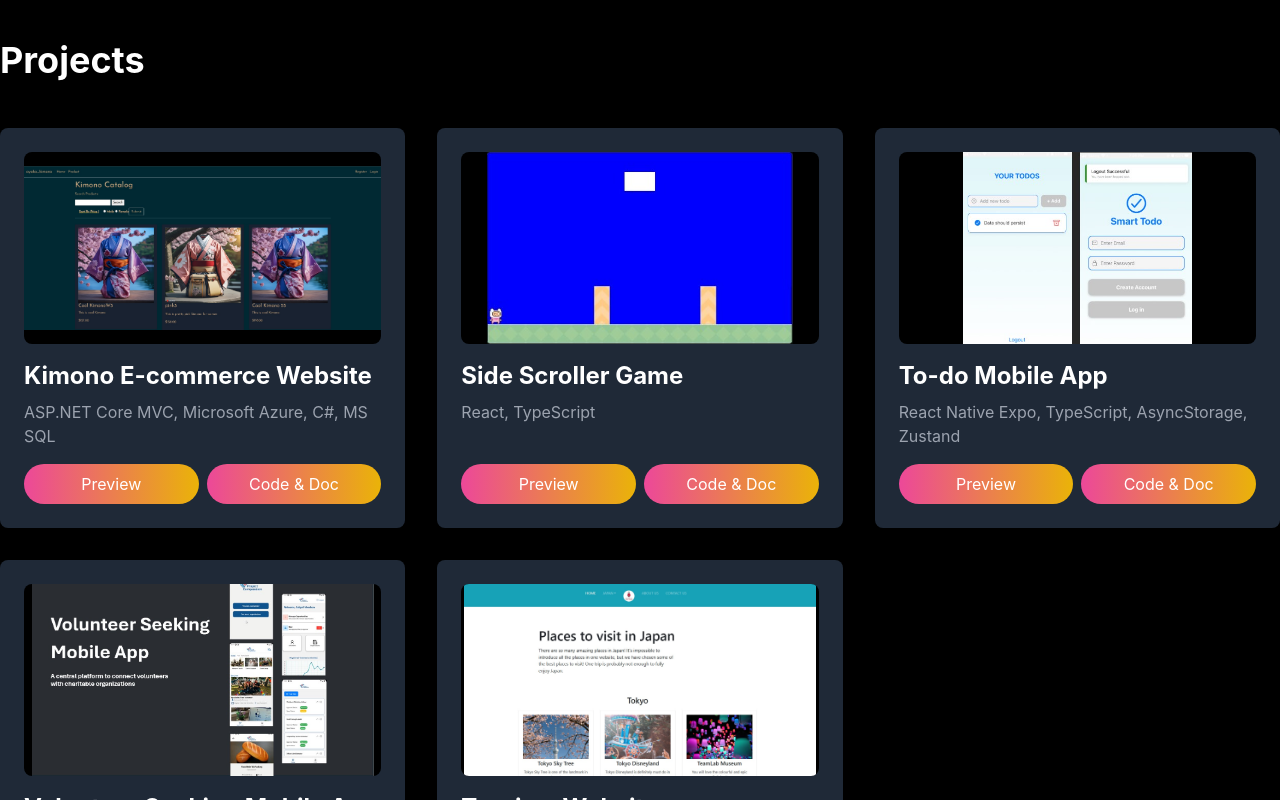
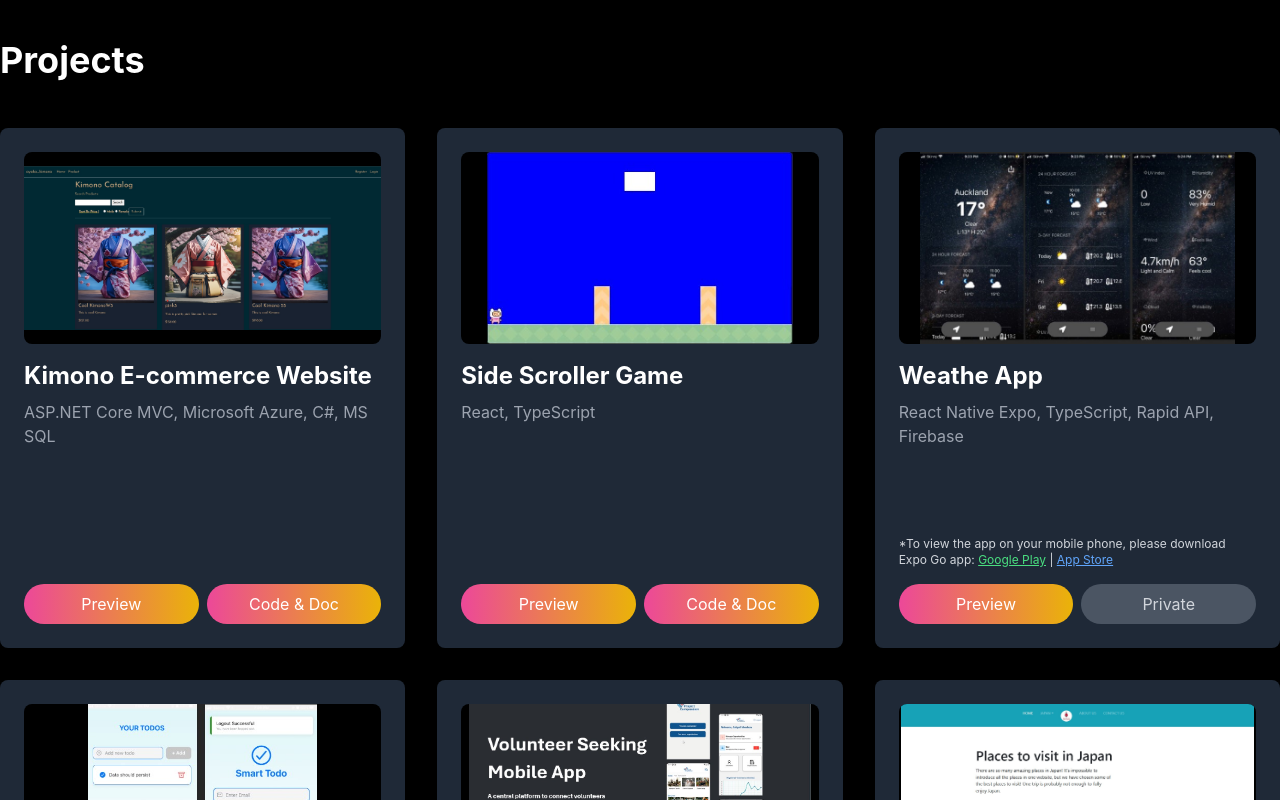
Before and after one commit to AyakoNaganeyama/dev-portfolio, a React (Vite) app: page / in a window 1280 px wide. Shown: the part 1680-2480 px from the top of the page. Built offline with nearby package versions, Linux system fonts and the light colour scheme.

Commit message:
chore: added a project

```diff
--- a/src/components/Project.jsx
+++ b/src/components/Project.jsx
@@ -1,11 +1,11 @@
-import React from 'react';
+import React from "react";
 
-import Kimono from '../assets/komono.jpg';
-import Japan from '../assets/japansite.jpg';
-import Weather from '../assets/dataManagement.jpg';
-import TODO from '../assets/demo-datapresistance.jpg';
-import Vol from '../assets/volunteerapp.jpg'
-import Game from '../assets/game.jpg'
+import Kimono from "../assets/komono.jpg";
+import Japan from "../assets/japansite.jpg";
+import Weather from "../assets/dataManagement.jpg";
+import TODO from "../assets/demo-datapresistance.jpg";
+import Vol from "../assets/volunteerapp.jpg";
+import Game from "../assets/game.jpg";
 
 const projects = [
   {
@@ -24,9 +24,16 @@ const projects = [
     github: "https://github.com/AyakoNaganeyama/side-scroller-game",
     link: "https://side-scroller-game-git-main-ayakonaganeyamas-projects.vercel.app/",
   },
-
   {
     id: 3,
+    name: "Weathe App",
+    technologies: "React Native Expo, TypeScript, Rapid API, Firebase",
+    image: Weather,
+    github: "https://github.com/AyakoNaganeyama/to-do-list-mobile-app",
+    link: "https://expo.dev/preview/update?message=Fixed+Expo+config+structure+and+removed+warning&updateRuntimeVersion=1.0.0&createdAt=2025-10-21T05%3A19%3A44.252Z&slug=exp&projectId=66cbf7f4-3f1d-4cb7-b21a-738c6f2c41a8&group=739a857c-e5e2-4683-abd9-2ff0719b6c01",
+  },
+  {
+    id: 4,
     name: "To-do Mobile App",
     technologies: "React Native Expo, TypeScript, AsyncStorage, Zustand",
     image: TODO,
@@ -34,7 +41,7 @@ const projects = [
     link: "https://expo.dev/preview/update?message=SDK+update&updateRuntimeVersion=1.0.0&createdAt=2025-10-01T02%3A11%3A05.930Z&slug=exp&projectId=ba97eb8d-f733-4ac9-b817-975a16122842&group=0f58ab30-7b57-438e-84df-307a22e605b7",
   },
   {
-    id: 4,
+    id: 5,
     name: "Volunteer Seeking Mobile App",
     technologies: "React Native Expo, TypeScript, Firebase, Zustand, AsyncStorage",
     image: Vol,
@@ -42,14 +49,13 @@ const projects = [
     link: "https://expo.dev/preview/update?message=SDK+updated&updateRuntimeVersion=1.0.0&createdAt=2025-09-28T23%3A58%3A48.422Z&slug=exp&projectId=18eb286a-729b-4319-ab6f-e037c849b6a1&group=1a5f38ae-f4e5-4d87-a45b-074c13452d75",
   },
   {
-
-    id: 5,
+    id: 6,
     name: "Tourism Website",
     technologies: "HTML, CSS, JavaScript",
     image: Japan,
     github: "https://github.com/AyakoNaganeyama/static-japanwebsite",
     link: "https://ayakonaganeyama.github.io/static-japanwebsite/",
-  }
+  },
 ];
 
 const Project = () => {
@@ -57,29 +63,61 @@ const Project = () => {
     <div className="bg-black w-full min-h-screen flex justify-center py-20">
       <div className="container mx-auto flex flex-col items-center md:items-start">
         <div className="text-white py-10" id="projects">
-          <h2 className="text-4xl font-bold mb-12 text-center md:text-left">Projects</h2>
+          <h2 className="text-4xl font-bold mb-12 text-center md:text-left">
+            Projects
+          </h2>
+
           <div className="grid grid-cols-1 md:grid-cols-2 lg:grid-cols-3 gap-8">
-            {projects.map((project) => {
-
-
-              return (
+            {projects.map((project) => (
               <div
                 key={project.id}
-                  className="bg-gray-800 p-6 rounded-lg hover:shadow-xl transform transition-transform duration-300 hover:scale-105 flex flex-col h-full"
+                className="bg-gray-800 p-6 rounded-lg hover:shadow-xl transform transition-transform duration-300 hover:scale-105 flex flex-col justify-between h-[520px]"
               >
-                  <a href={project.link} target="_blank" rel="noopener noreferrer">
+                {/* Top section */}
+                <div>
+                  <a
+                    href={project.link}
+                    target="_blank"
+                    rel="noopener noreferrer"
+                  >
                     <img
                       src={project.image}
                       alt={project.name}
                       className="rounded-lg mb-4 w-full h-48 object-contain bg-black"
                     />
                   </a>
+
                   <h3 className="text-2xl font-bold mb-2">{project.name}</h3>
-                  <p className="text-gray-400 mb-4">{project.technologies}</p>
+                  <p className="text-gray-400 mb-6">{project.technologies}</p>
+                </div>
 
-                 <div className="flex justify-between mt-auto gap-2">
-  {/* Project Button */}
+                {/* Bottom section (download + buttons) */}
+                <div>
+                  {(project.id === 3 || project.id === 4 || project.id === 5) && (
+                    <div className="text-xs text-gray-300 mb-4">
+                      *To view the app on your mobile phone, please download Expo Go app:{" "}
+                      <a
+                        href="https://play.google.com/store/apps/details?id=host.exp.exponent&hl=en"
+                        target="_blank"
+                        rel="noopener noreferrer"
+                        className="text-green-400 underline hover:text-green-300"
+                      >
+                        Google Play
+                      </a>{" "}
+                      |{" "}
+                      <a
+                        href="https://apps.apple.com/us/app/expo-go/id982107779"
+                        target="_blank"
+                        rel="noopener noreferrer"
+                        className="text-blue-400 underline hover:text-blue-300"
+                      >
+                        App Store
+                      </a>
+                    </div>
+                  )}
 
+                  <div className="flex justify-between gap-2 mt-auto">
+                    {/* Preview Button */}
                     <a
                       href={project.link}
                       target="_blank"
@@ -89,9 +127,16 @@ const Project = () => {
                       Preview
                     </a>
 
-
                     {/* Code & Doc Button */}
-
+                    {project.name === "Weathe App" ? (
+                      <button
+                        disabled
+                        className="flex-1 text-center px-4 py-2 rounded-full bg-gray-600 text-gray-300 cursor-not-allowed"
+                        title="Private Repository"
+                      >
+                        Private
+                      </button>
+                    ) : (
                       <a
                         href={project.github}
                         target="_blank"
@@ -100,11 +145,11 @@ const Project = () => {
                       >
                         Code & Doc
                       </a>
-
+                    )}
                   </div>
                 </div>
-              );
-            })}
+              </div>
+            ))}
           </div>
         </div>
       </div>
@@ -112,5 +157,4 @@ const Project = () => {
   );
 };
 
-
 export default Project;
```
Lines whose indentation alone changed are shown as unchanged.
